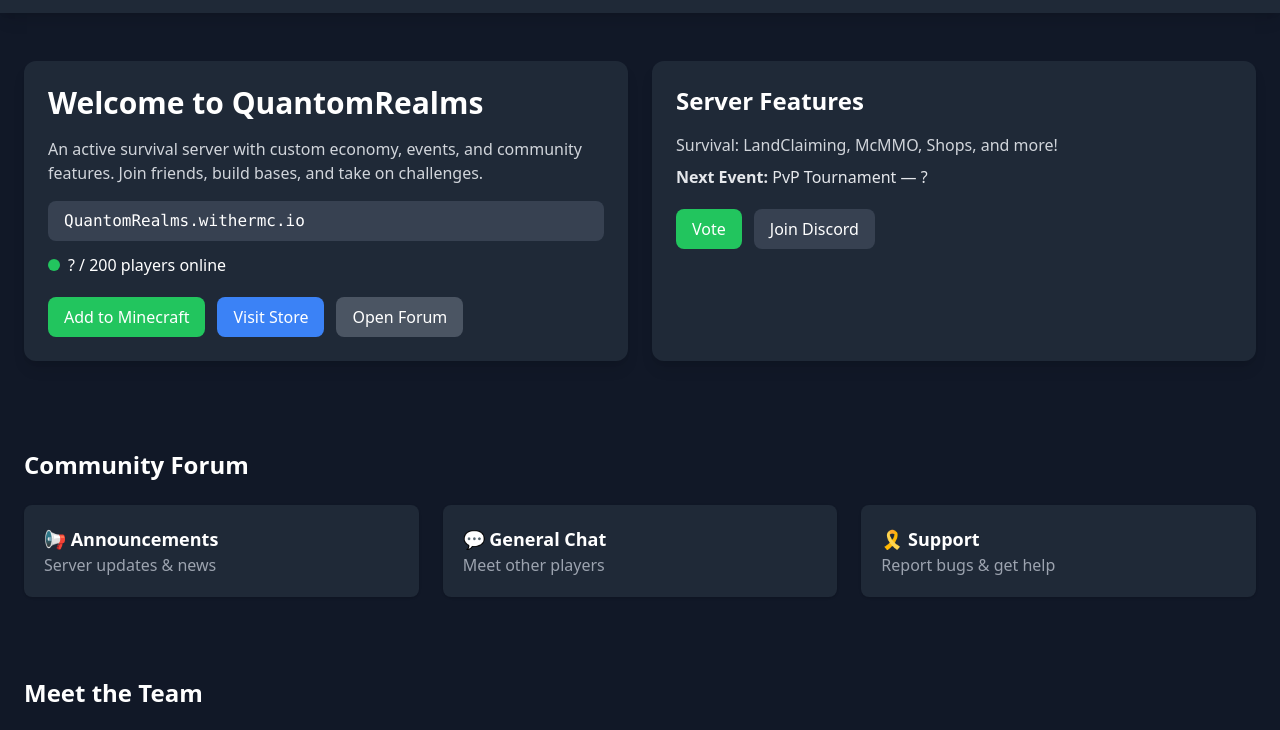
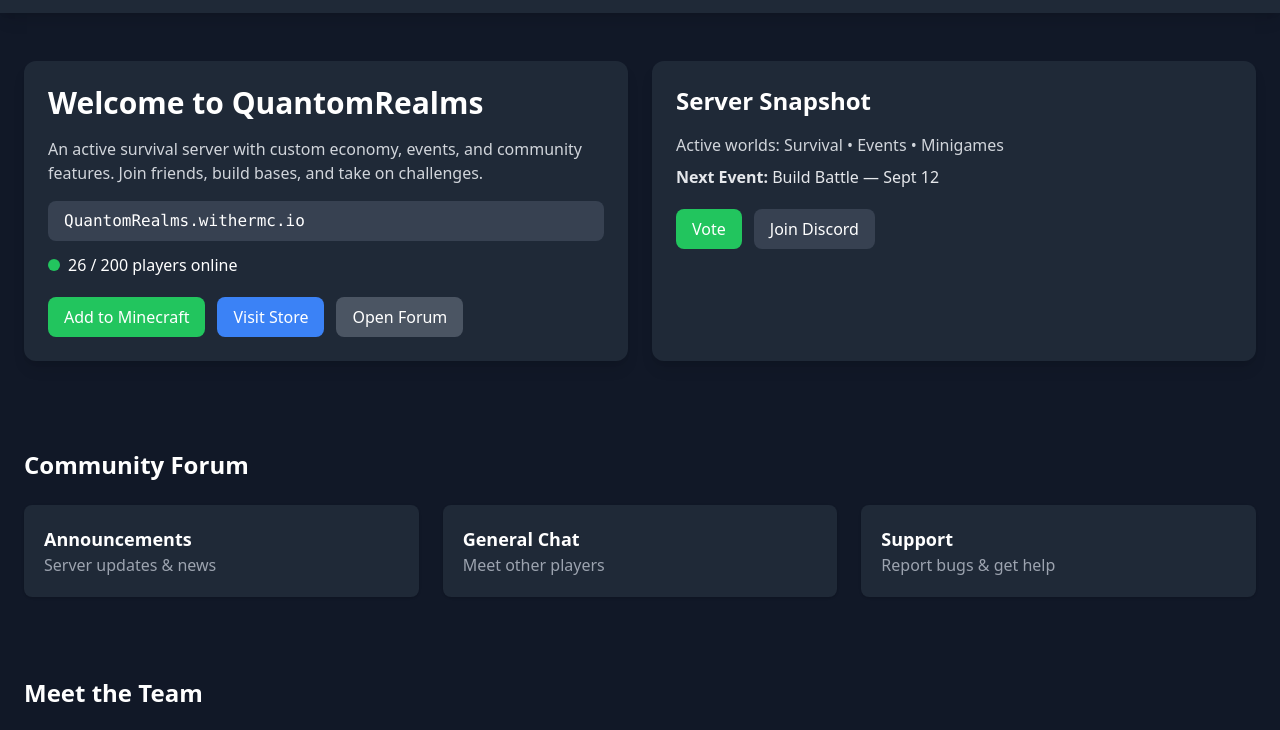
Before and after one commit to Samantha-o497/QuantomRealms, a plain HTML site: page index.html in a window 1280 px wide. Shown: the part 67-797 px from the top of the page. Drawn offline with nearby package versions, Linux system fonts and the light colour scheme.

Commit message:
Update index.html

```diff
--- a/index.html
+++ b/index.html
@@ -19,8 +19,8 @@
         </div>
       </div>
       <div class="flex space-x-6 items-center">
-        <a href="#" class="hover:text-cyan-400">Home</a>
-        <a href="#" class="hover:text-cyan-400">Forum</a>
+        <a href="index.html" class="hover:text-cyan-400">Home</a>
+        <a href="forum.html" class="hover:text-cyan-400">Forum</a>
         <a href="#" class="hover:text-cyan-400">Staffs</a>
         <a href="#" class="hover:text-cyan-400">Store</a>
         <a href="#" class="hover:text-cyan-400">Vote</a>
@@ -37,19 +37,19 @@
       <p class="bg-gray-700 px-4 py-2 rounded-lg font-mono">QuantomRealms.withermc.io</p>
       <p class="mt-3 flex items-center space-x-2">
         <span class="w-3 h-3 bg-green-500 rounded-full"></span>
-        <span> ? / 200 players online</span>
+        <span>26 / 200 players online</span>
       </p>
       <div class="mt-5 flex space-x-3">
         <a href="#" class="bg-green-500 px-4 py-2 rounded-lg hover:bg-green-600">Add to Minecraft</a>
         <a href="#" class="bg-blue-500 px-4 py-2 rounded-lg hover:bg-blue-600">Visit Store</a>
-        <a href="#" class="bg-gray-600 px-4 py-2 rounded-lg hover:bg-gray-700">Open Forum</a>
+        <a href="forum.html" class="bg-gray-600 px-4 py-2 rounded-lg hover:bg-gray-700">Open Forum</a>
       </div>
     </div>
 
     <div class="bg-gray-800 p-6 rounded-xl shadow-lg">
-      <h2 class="text-2xl font-bold mb-4">Server Features</h2>
-      <p class="text-gray-300 mb-2">Survival: LandClaiming, McMMO, Shops, and more!</p>
-      <p class="text-gray-200"><span class="font-semibold">Next Event:</span> PvP Tournament — ?</p>
+      <h2 class="text-2xl font-bold mb-4">Server Snapshot</h2>
+      <p class="text-gray-300 mb-2">Active worlds: Survival • Events • Minigames</p>
+      <p class="text-gray-200"><span class="font-semibold">Next Event:</span> Build Battle — Sept 12</p>
       <div class="mt-5 flex space-x-3">
         <a href="#" class="bg-green-500 px-4 py-2 rounded-lg hover:bg-green-600">Vote</a>
         <a href="https://discord.gg/YOURINVITE" class="bg-gray-700 px-4 py-2 rounded-lg hover:bg-gray-800">Join Discord</a>
@@ -61,18 +61,24 @@
   <section class="max-w-7xl mx-auto px-6 py-10">
     <h2 class="text-2xl font-bold mb-6">Community Forum</h2>
     <div class="grid md:grid-cols-3 gap-6">
+      <a href="forum.html">
         <div class="bg-gray-800 p-5 rounded-lg shadow hover:bg-gray-700 cursor-pointer">
-        <h3 class="font-semibold text-lg"> 📢 Announcements</h3>
+          <h3 class="font-semibold text-lg">Announcements</h3>
           <p class="text-gray-400">Server updates & news</p>
         </div>
+      </a>
+      <a href="forum.html">
         <div class="bg-gray-800 p-5 rounded-lg shadow hover:bg-gray-700 cursor-pointer">
-        <h3 class="font-semibold text-lg"> 💬 General Chat</h3>
+          <h3 class="font-semibold text-lg">General Chat</h3>
           <p class="text-gray-400">Meet other players</p>
         </div>
+      </a>
+      <a href="forum.html">
         <div class="bg-gray-800 p-5 rounded-lg shadow hover:bg-gray-700 cursor-pointer">
-        <h3 class="font-semibold text-lg"> 🎗️ Support</h3>
+          <h3 class="font-semibold text-lg">Support</h3>
           <p class="text-gray-400">Report bugs & get help</p>
         </div>
+      </a>
     </div>
   </section>
 
@@ -81,9 +87,11 @@
     <h2 class="text-2xl font-bold mb-6">Meet the Team</h2>
     <div class="grid md:grid-cols-3 gap-6">
 
-      <!-- owaila256 -->
+      <!-- owaila256 (Custom Girl Skin) -->
       <div class="bg-gray-800 p-6 rounded-lg shadow text-center">
-        <img src="https://minotar.net/avatar/owaila256/100.png" alt="owaila256" class="w-20 h-20 mx-auto rounded-full border border-gray-700">
+        <img src="https://i.imgur.com/WYHDFyL.png"
+             alt="owaila256 Girl Skin"
+             class="w-20 h-20 mx-auto rounded-full border border-gray-700">
         <h3 class="mt-3 text-lg font-semibold">owaila256</h3>
         <p class="text-gray-400">Owner</p>
       </div>
```
Lines whose indentation alone changed are shown as unchanged.
